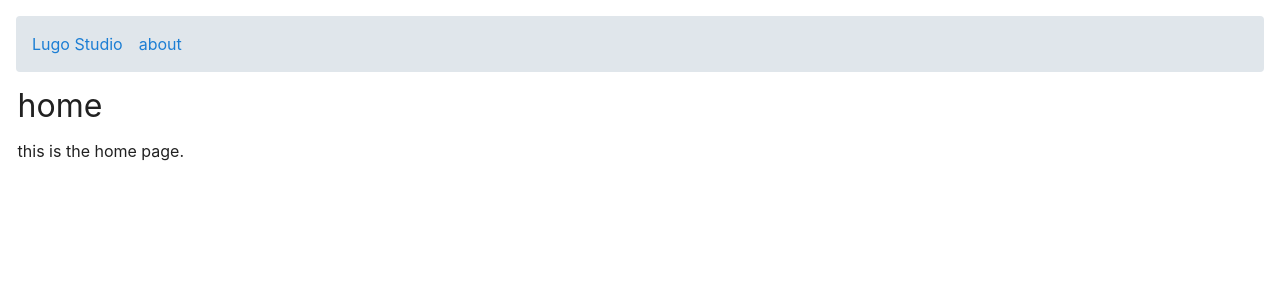
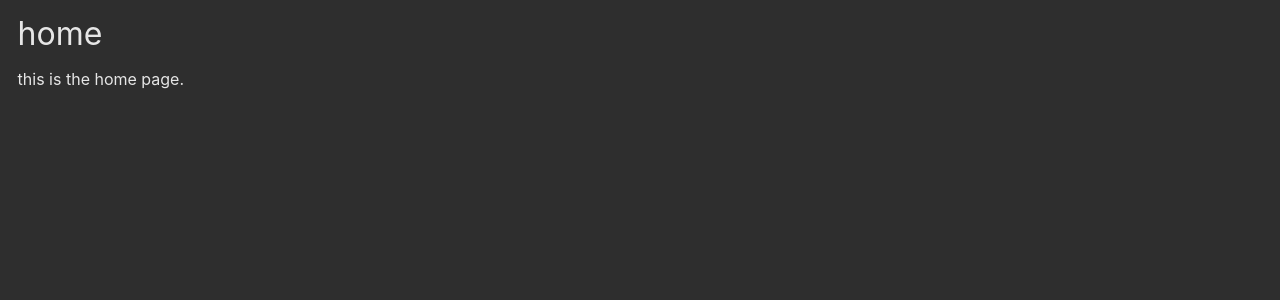
Before and after one commit to lugo-studio/site, a SvelteKit app: page / in a window 1280 px wide. Shown: the top 300 px of the page. Built offline with nearby package versions, Linux system fonts and the light colour scheme.

Commit message:
Simplification

```diff
--- a/src/app.html
+++ b/src/app.html
@@ -19,7 +19,7 @@
     const theme = new URL(window.location).searchParams.get('theme');
 
     document.documentElement.classList.remove('light', 'dark');
-    document.documentElement.classList.add(theme || 'light');
+    document.documentElement.classList.add(theme || 'light', 'dark');
   </script>
 </body>
 
--- /dev/null
+++ b/src/routes/+error.svelte
@@ -0,0 +1,4 @@
+<div class="error">
+  <h1>oh nyo</h1>
+  <p>Sorry, but whatever you were looking for ain't here.</p>
+</div>
--- a/src/routes/+page.svelte
+++ b/src/routes/+page.svelte
@@ -1,7 +1,4 @@
-<nav>
-	<a href="/">Lugo Studio</a>
-	<a href="/about">about</a>
-</nav>
-
-<h1>home</h1>
-<p>this is the home page.</p>
+<div class="home">
+  <h1>home</h1>
+  <p>this is the home page.</p>
+</div>
--- a/static/shared.css
+++ b/static/shared.css
@@ -211,9 +211,9 @@ progress:lsat-child {
   margin-bottom: 0
 }
 
-.error {
+/* .error {
   color: red
-}
+} */
 
 code {
   background: var(--bg-2);
```
Also changed, not shown: src/routes/about/+page.svelte (+4 -7 lines).
